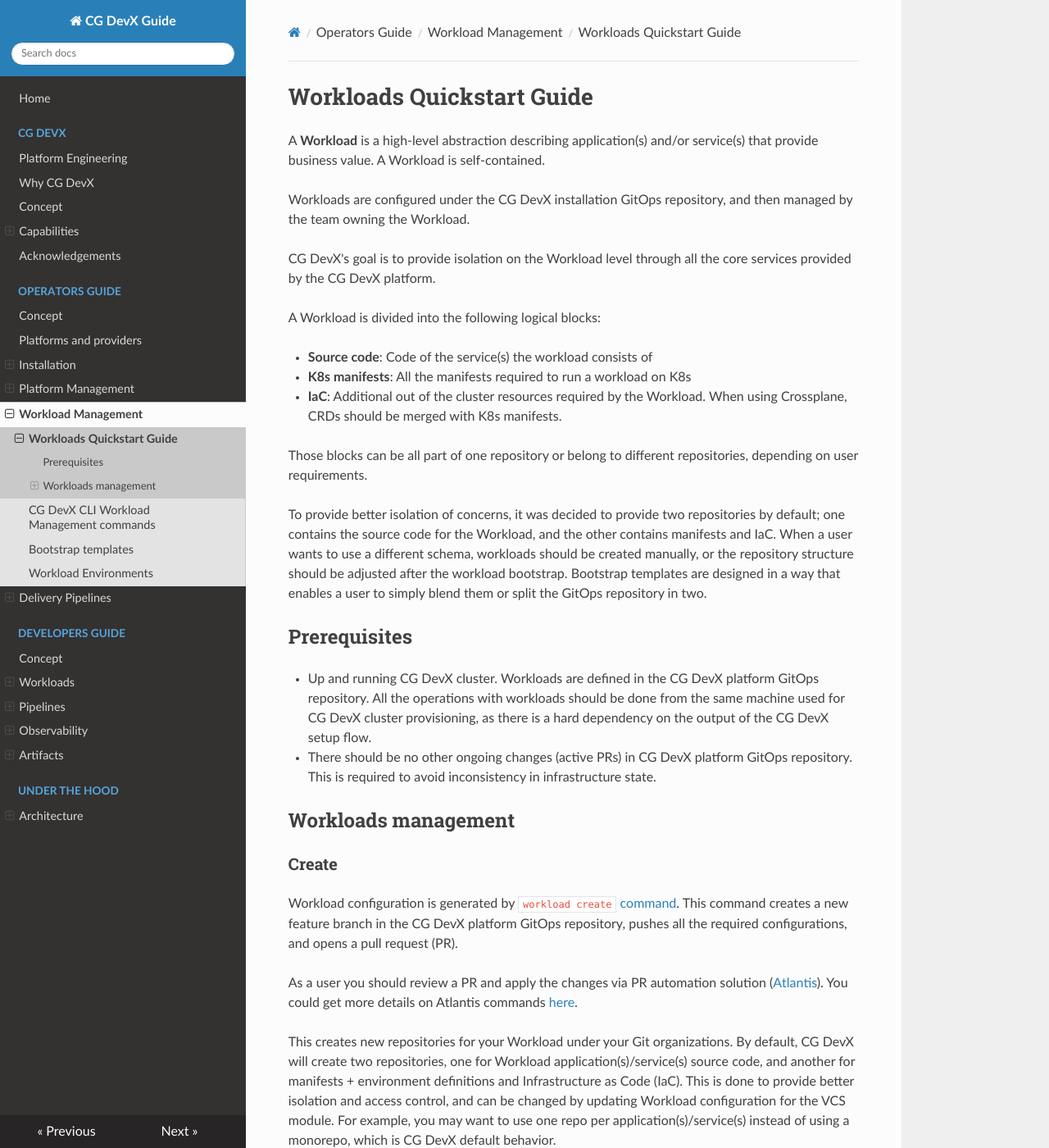
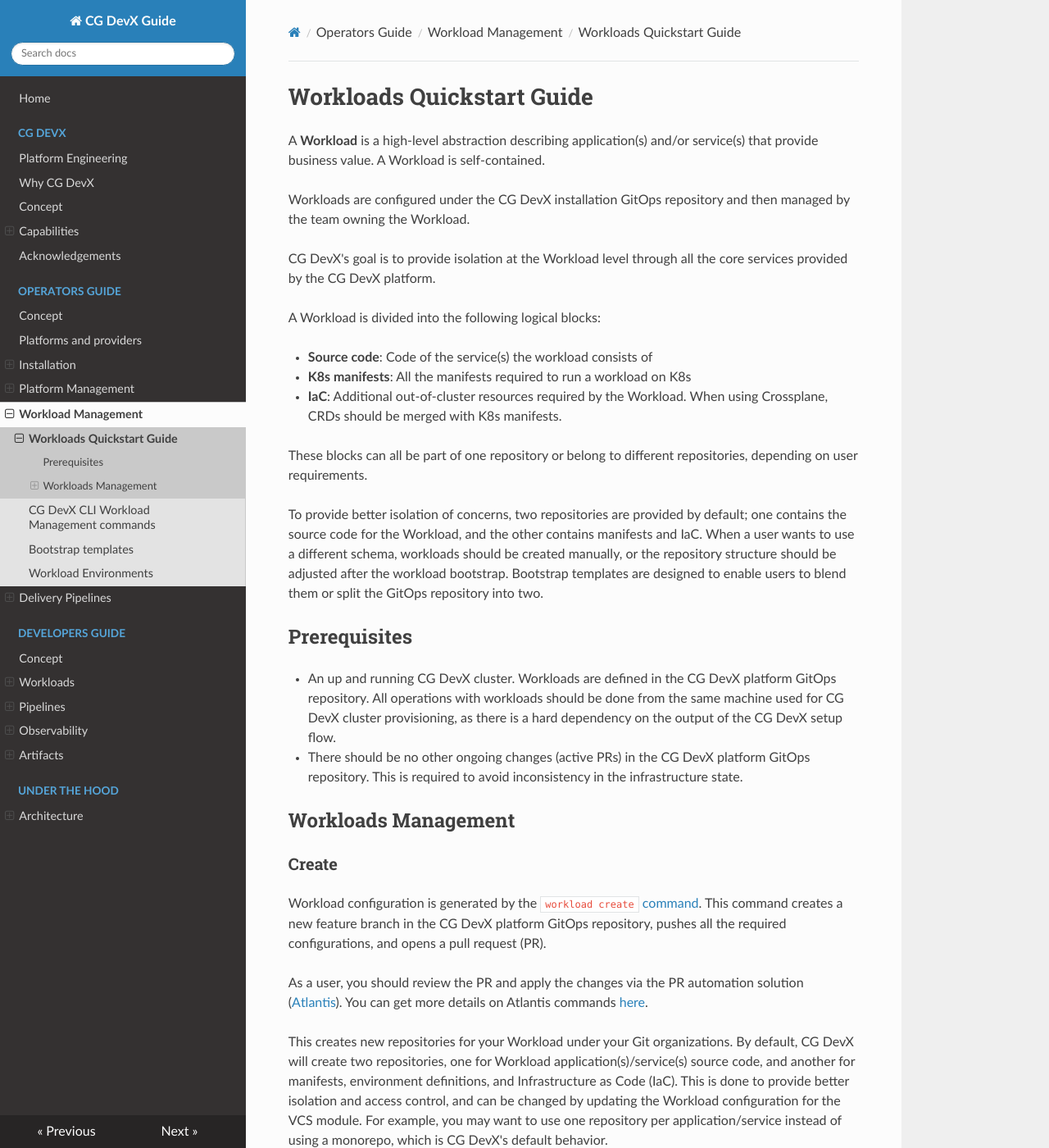
Before and after one commit to CloudGeometry/cg-devx-docs, an MkDocs documentation site: the page built from docs/operators_guide/workload_management/workloads.md, in a window 1280 px wide and 1400 px high. Shown: the whole window at 82% size. Built offline with MkDocs 1.6.1, drawn with Linux system fonts in a browser that asks for light colours; nearby versions of some CDN libraries; a script that is not in the unit is left out; some of the changed text lies outside the part shown.

Commit message:
Update workloads.md

````diff
--- a/docs/operators_guide/workload_management/workloads.md
+++ b/docs/operators_guide/workload_management/workloads.md
@@ -1,111 +1,66 @@
 # Workloads Quickstart Guide
 
-A **Workload** is a high-level abstraction describing application(s) and/or service(s) that provide business value.
-A Workload is self-contained.
+A **Workload** is a high-level abstraction describing application(s) and/or service(s) that provide business value. A Workload is self-contained.
 
-Workloads are configured under the CG DevX installation GitOps repository, and then managed by the team owning the
-Workload.
+Workloads are configured under the CG DevX installation GitOps repository and then managed by the team owning the Workload.
 
-CG DevX's goal is
-to provide isolation on the Workload level through all the core services provided by the CG DevX platform.
+CG DevX's goal is to provide isolation at the Workload level through all the core services provided by the CG DevX platform.
 
 A Workload is divided into the following logical blocks:
 
 - **Source code**: Code of the service(s) the workload consists of
 - **K8s manifests**: All the manifests required to run a workload on K8s
-- **IaC**: Additional out of the cluster resources required by the Workload. When using Crossplane, CRDs should be
-  merged with K8s manifests.
+- **IaC**: Additional out-of-cluster resources required by the Workload. When using Crossplane, CRDs should be merged with K8s manifests.
 
-Those blocks can be all part of one repository or belong to different repositories, depending on user requirements.
+These blocks can all be part of one repository or belong to different repositories, depending on user requirements.
 
-To provide better isolation of concerns, it was decided to provide two repositories by default;
-one contains the source code for the Workload, and the other contains manifests and IaC.
-When a user wants to use a different schema, workloads should be created manually,
-or the repository structure should be adjusted after the workload bootstrap.
-Bootstrap templates are designed in a way that enables a user to simply blend them or split the GitOps repository in
-two.
+To provide better isolation of concerns, two repositories are provided by default; one contains the source code for the Workload, and the other contains manifests and IaC. When a user wants to use a different schema, workloads should be created manually, or the repository structure should be adjusted after the workload bootstrap. Bootstrap templates are designed to enable users to blend them or split the GitOps repository into two.
 
 ## Prerequisites
 
-- Up and running CG DevX cluster.
-  Workloads are defined in the CG DevX platform GitOps repository.
-  All the operations with workloads should be done from the same machine used for CG DevX cluster provisioning,
-  as there is a hard dependency on the output of the CG DevX setup flow.
+- An up and running CG DevX cluster. Workloads are defined in the CG DevX platform GitOps repository. All operations with workloads should be done from the same machine used for CG DevX cluster provisioning, as there is a hard dependency on the output of the CG DevX setup flow.
+- There should be no other ongoing changes (active PRs) in the CG DevX platform GitOps repository. This is required to avoid inconsistency in the infrastructure state.
 
-- There should be no other ongoing changes (active PRs) in CG DevX platform GitOps repository. This is required to avoid
-  inconsistency in infrastructure state.
-
-## Workloads management
+## Workloads Management
 
 ### Create
 
-Workload configuration is generated by `workload create` [command](../workload_management/cli_commands.md#create).
-This command creates a new feature branch in the CG DevX platform GitOps repository,
-pushes all the required configurations, and opens a pull request (PR).
+Workload configuration is generated by the `workload create` [command](../workload_management/cli_commands.md#create). This command creates a new feature branch in the CG DevX platform GitOps repository, pushes all the required configurations, and opens a pull request (PR).
 
-As a user you should review a PR and apply the changes via PR automation solution
-([Atlantis](https://www.runatlantis.io/)).
-You could get more details on Atlantis commands [here](https://www.runatlantis.io/docs/using-atlantis.html).
+As a user, you should review the PR and apply the changes via the PR automation solution ([Atlantis](https://www.runatlantis.io/)). You can get more details on Atlantis commands [here](https://www.runatlantis.io/docs/using-atlantis.html).
 
-This creates new repositories for your Workload under your Git organizations.
-By default, CG DevX will create two repositories,
-one for Workload application(s)/service(s) source code,
-and another for manifests + environment definitions and Infrastructure as Code (IaC).
-This is done to provide better isolation and access control,
-and can be changed by updating Workload configuration for the VCS module.
-For example, you may want to use one repo per application(s)/service(s)
-instead of using a monorepo, which is CG DevX default behavior.
+This creates new repositories for your Workload under your Git organizations. By default, CG DevX will create two repositories, one for Workload application(s)/service(s) source code, and another for manifests, environment definitions, and Infrastructure as Code (IaC). This is done to provide better isolation and access control, and can be changed by updating the Workload configuration for the VCS module. For example, you may want to use one repository per application/service instead of using a monorepo, which is CG DevX's default behavior.
 
-You can delete a Workload by running `workload delete` [command](../workload_management/cli_commands.md#delete).
-This will reverse the changes done by the `workload create` command and open a PR to apply them.
+You can delete a Workload by running the `workload delete` [command](../workload_management/cli_commands.md#delete). This will reverse the changes done by the `workload create` command and open a PR to apply them.
 
-> **Note!**: You must create and delete workloads one by one to avoid
-> conflicts. <!-- I assume this means that you need to wait until one is finished being created before starting a new one? -->
+> **Note**: You must create and delete workloads one by one to avoid conflicts.
 
 ### Bootstrap
 
-When a PR opened by the `workload create` command is merged and closed,
-you can bootstrap Workload repositories
-with `workload bootstrap` [command](../workload_management/cli_commands.md#bootstrap)
-This command provides the following features based on templates created by the CG DevX team:
+When a PR opened by the `workload create` command is merged and closed, you can bootstrap Workload repositories with the `workload bootstrap` [command](../workload_management/cli_commands.md#bootstrap). This command provides the following features based on templates created by the CG DevX team:
 
 - A pre-defined folder structure
-- Environments definitions (dev, sta, prod environments)
+- Environment definitions (dev, sta, prod environments)
 - IaC templates
 - CI/CD process for Workload application(s)/service(s)
 - IaC PR automation configuration
 
-> **Note!**: Reference implementations of delivery pipelines, repository structure,
-> manifest and environments definitions are given as examples of platform capabilities.
-> They should and must be adjusted for your specific use case before production use.
+> **Note**: Reference implementations of delivery pipelines, repository structure, manifest, and environment definitions are given as examples of platform capabilities. They should be adjusted for your specific use case before production use.
 
 The following templates are used by default:
 
 - Workload template [repository](https://github.com/CloudGeometry/cg-devx-wl-template)
 - Workload GitOps template [repository](https://github.com/CloudGeometry/cg-devx-wl-gitops-template)
 
-After uploading parametrized repo templates, the `workload bootstrap` process will create a PR under your Workload
-GitOps
-repository to initialize secrets and create the IAM role for the Workload service.
+After uploading parameterized repo templates, the `workload bootstrap` process will create a PR under your Workload GitOps repository to initialize secrets and create the IAM role for the Workload service.
 
-Your new workload will have a pre-built CI process triggered by a tag applied to workload source code repository.
-[Semantic versioning](https://semver.org/) is used.
-CI builds an image (images when you have more than one service in your monorepo)
-and upload them to the CG DevX image registry ([Harbor](https://goharbor.io/)).
-After that,
-it updates the image version of Workload service in K8s deployment definitions in the Workload GitOps repository
-to trigger the CD process.
-At this point you can promote changes from the `dev` environment to other environments
-by running the promotion action under the Workload GitOps repository.
+Your new workload will have a pre-built CI process triggered by a tag applied to the workload source code repository. [Semantic versioning](https://semver.org/) is used. CI builds an image (or images when you have more than one service in your monorepo) and uploads them to the CG DevX image registry ([Harbor](https://goharbor.io/)). After that, it updates the image version of the Workload service in K8s deployment definitions in the Workload GitOps repository to trigger the CD process. At this point, you can promote changes from the `dev` environment to other environments by running the promotion action under the Workload GitOps repository.
 
-### Manually customizing and managing workloads
+### Manually Customizing and Managing Workloads
 
-On a platform level,
-workloads are defined as a set of Workload objects that are passed to IaC modules via the `terraform.tfvars.json`
-file ([more here](../platform_management/platform_repo.md#iac)).
+On a platform level, workloads are defined as a set of Workload objects that are passed to IaC modules via the `terraform.tfvars.json` file ([more here](../platform_management/platform_repo.md#iac)).
 
-In order to create additional workloads or workload repositories, or to manage repository settings you need to
-update `terraform.tfvars.json`.
+To create additional workloads or workload repositories, or to manage repository settings, you need to update `terraform.tfvars.json`.
 
 The workloads variable schema consists of:
 
@@ -128,6 +83,7 @@
   }))
   default = {}
 }
+
 ```
 
 Workloads are managed and discovered by ArgoCD automatically. For more details please
````
